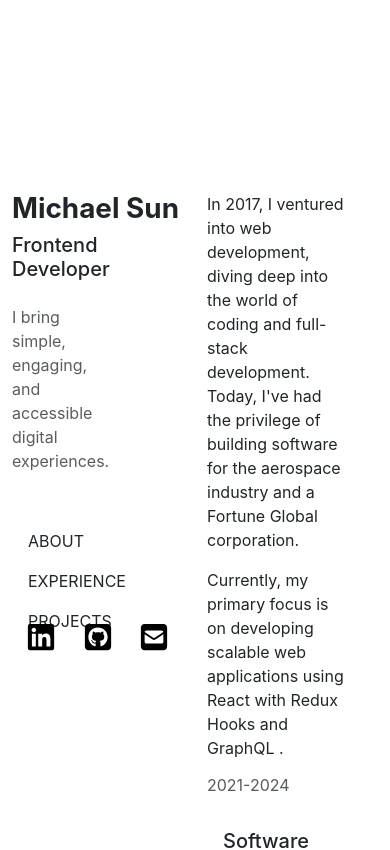
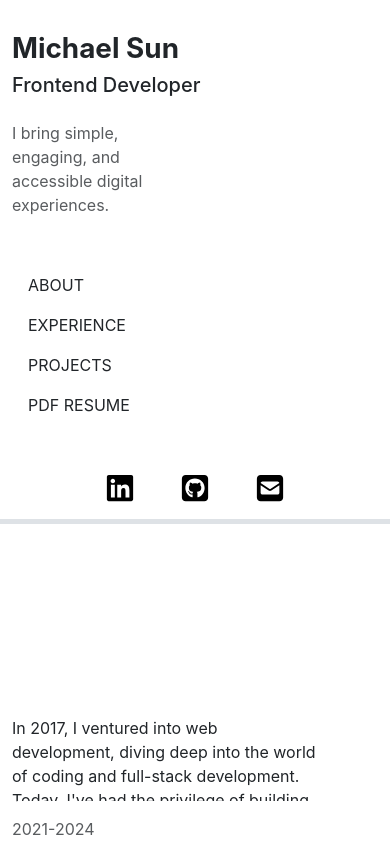
Before and after one commit to sun-michael/sun-michael.github.io, a React (Create React App) app: page / in a window 390 px wide. Shown: the top 850 px of the page. Built offline with nearby package versions, Linux system fonts and the light colour scheme.

Commit message:
adding resume and responsive col

```diff
--- a/src/components/about/about.component.jsx
+++ b/src/components/about/about.component.jsx
@@ -5,7 +5,7 @@ import { ReactComponent as EmailIcon } from "../../assets/square-envelope-solid.
 import "./about.styles.scss";
 const About = () => {
   return (
-    <div className="about-container sticky-top name-mt">
+    <div className="about-container sticky-top name-mt mb-3">
       <h1 className="fw-bold">
         Michael <span id="full-name">Sun</span>
       </h1>
@@ -23,8 +23,11 @@ const About = () => {
         <a class="list-group-item list-group-item-action" href="#list-item-3">
           PROJECTS
         </a>
+        <a class="list-group-item list-group-item-action" href="#list-item-4">
+          PDF RESUME
+        </a>
       </div>
-      <div className="col-6 fixed-bottom icon-mb">
+      <div className="col-sm-6 m-5">
         <div class="d-flex justify-content-evenly">
           <a
             href="https://www.linkedin.com/in/michael-sun-4978937a/"
--- a/src/components/details/details.component.jsx
+++ b/src/components/details/details.component.jsx
@@ -310,6 +310,20 @@ const Details = () => {
             </div>
           </div>
         </div>
+        <div className="">
+          <div class="card mb-3 custom-no-border" id="list-item-4">
+            <div class="d-grid gap-2 col-6 mx-auto">
+              <a
+                class="btn btn-outline-primary"
+                type="button"
+                href="https://sun-michael.github.io/portfolio/resume.pdf"
+                target="_blank"
+              >
+                Download Resume
+              </a>
+            </div>
+          </div>
+        </div>
 
         <div className="footer-mb">
           <div class="card mb-3 custom-no-border">
--- a/src/components/details/details.styles.scss
+++ b/src/components/details/details.styles.scss
@@ -4,6 +4,11 @@
   .custom-vh-70 {
     height: 67vh;
   }
+  @media (max-width: 720px) {
+    .custom-vh-70 {
+        height: 10vh;
+    }
+}
 
   .custom-no-border {
     border: none;
--- a/src/components/home/home.component.jsx
+++ b/src/components/home/home.component.jsx
@@ -6,10 +6,10 @@ import "./home.styles.scss";
 const Home = () => {
   return (
     <div className="home-container row ">
-      <div className="col-6 sticky-top">
+      <div className="col-md-6 sticky-top bg-white border-bottom border-5">
         <About />
       </div>
-      <div className="col-6 custom-mt">
+      <div className="col-md-6 custom-mt">
         <Details />
       </div>
     </div>
```
